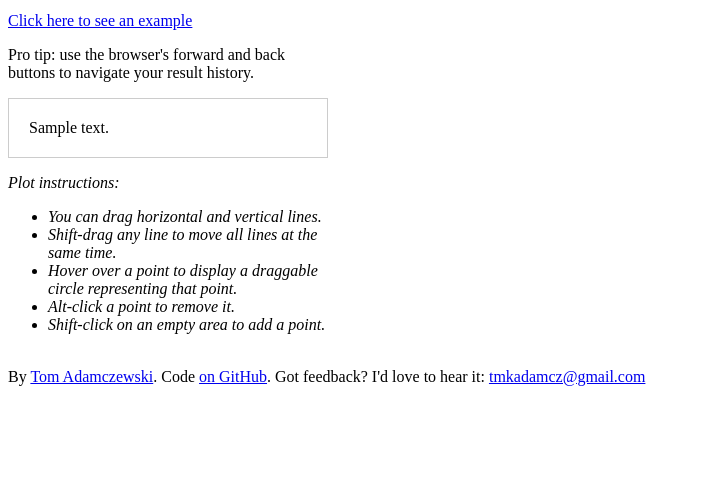
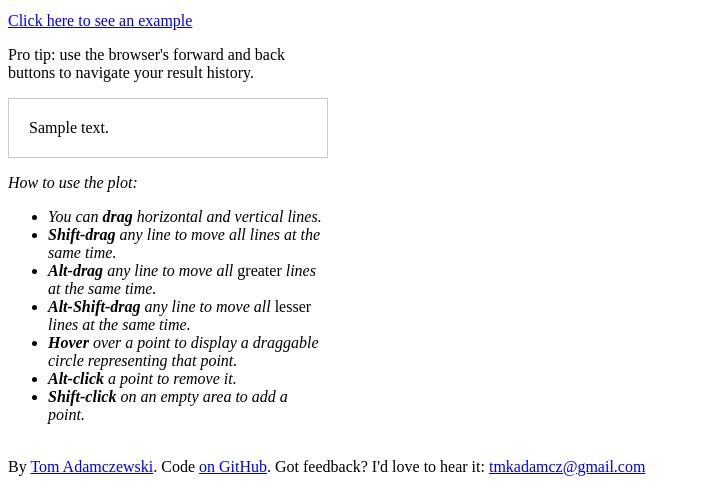
Before and after one commit to tadamcz/make-distribution, a Flask app: template templates/index.html in a window 1280 px wide. Shown: the part 324-808 px from the top of the page, without its empty margins (0-701 px from the left). Before the commit the page ends 710 px from the top, so only its background shows below. Run offline with Flask 2, Linux system fonts and the light colour scheme; the template is opened without the code that fills it: values that come from a table or form of the project are taken from there, most other values are stand-ins (such as "Sample title", 1, 10 or a date in 2020); some libraries are stand-ins or nearby versions.

Commit message:
add ability to drag all lines greater/lesser than the current line

```diff
--- a/static/plot.js
+++ b/static/plot.js
@@ -244,41 +244,59 @@ function moveQuantileLines(i, coord, dragDirection) {
 }
 
 drawQuantileLines()
-
 function dragged_horizontally(event,d) {
-        i = parseInt(d3.select(this).attr('quantile_index'))
+        i_of_dragged = parseInt(d3.select(this).attr('quantile_index'))
         x_drag = xScale.invert(event.x)
 
         quantile_vertical_lines_sorted = quantile_vertical_lines.concat().sort((a, b) => parseFloat(a.attr('x_data')) - parseFloat(b.attr('x_data')))
-        i_sorted = quantile_vertical_lines_sorted.findIndex(element => element.attr('x_data') === d3.select(this).attr('x_data'))
+        i_sorted_of_dragged = quantile_vertical_lines_sorted.findIndex(element => element.attr('x_data') === d3.select(this).attr('x_data'))
 
-        if (i_sorted<quantiles.length-1) {
-            maxdrag = parseFloat(quantile_vertical_lines_sorted[i_sorted + 1].attr('x_data'))
+        sorted_indices = indicesSortedByAttribute(quantile_vertical_lines,'x_data')
+
+        if (i_sorted_of_dragged<quantiles.length-1) {
+            maxdrag = parseFloat(quantile_vertical_lines_sorted[i_sorted_of_dragged + 1].attr('x_data'))
         }
         else {
             maxdrag = Infinity
         }
-        if (i_sorted>0) {
-            mindrag = parseFloat(quantile_vertical_lines_sorted[i_sorted - 1].attr('x_data'))
+        if (i_sorted_of_dragged>0) {
+            mindrag = parseFloat(quantile_vertical_lines_sorted[i_sorted_of_dragged - 1].attr('x_data'))
         }
         else {
             mindrag = -Infinity
         }
-
-        if (event.sourceEvent.shiftKey) {
-            start_x_dragged = parseFloat(quantile_vertical_lines[i].attr('x_data'))
+        start_x_dragged = parseFloat(quantile_vertical_lines[i_of_dragged].attr('x_data'))
+        if (event.sourceEvent.shiftKey && !event.sourceEvent.altKey) {
              for (let j = 0; j < quantiles.length; j++) {
                  current_x = parseFloat(quantile_vertical_lines[j].attr('x_data'))
                  new_x = current_x+(x_drag-start_x_dragged)
-                 console.log(new_x)
                  moveQuantileLines(j, new_x, 'horizontally')
-                document.getElementById('pairs-' + j + '-Q').value = new_x.toPrecision(3)
+                 document.getElementById('pairs-' + j + '-Q').value = new_x.toPrecision(3)
              }
          }
+        else if (!event.sourceEvent.shiftKey && event.sourceEvent.altKey) {
+            indices_to_drag = sorted_indices.slice(sorted_indices.findIndex(element => element === i_of_dragged))
+            for (const j of indices_to_drag) {
+                 current_x = parseFloat(quantile_vertical_lines[j].attr('x_data'))
+                 new_x = current_x+(x_drag-start_x_dragged)
+                 moveQuantileLines(j, new_x, 'horizontally')
+                 document.getElementById('pairs-' + j + '-Q').value = new_x.toPrecision(3)
+            }
+        }
+        else if (event.sourceEvent.shiftKey && event.sourceEvent.altKey) {
+            indices_to_drag = sorted_indices.slice(0, sorted_indices.findIndex(element => element === i_of_dragged)+1)
+            for (const j of indices_to_drag) {
+                 current_x = parseFloat(quantile_vertical_lines[j].attr('x_data'))
+                 new_x = current_x+(x_drag-start_x_dragged)
+                 moveQuantileLines(j, new_x, 'horizontally')
+                 document.getElementById('pairs-' + j + '-Q').value = new_x.toPrecision(3)
+            }
+        }
+
          else {
              if (mindrag<x_drag && x_drag<maxdrag) {
-                 moveQuantileLines(i, x_drag, 'horizontally')
-                 document.getElementById('pairs-' + i + '-Q').value = x_drag.toPrecision(3)
+                 moveQuantileLines(i_of_dragged, x_drag, 'horizontally')
+                 document.getElementById('pairs-' + i_of_dragged + '-Q').value = x_drag.toPrecision(3)
              }
         }
 
@@ -301,27 +319,29 @@ for (line of pdf_quantile_vertical_lines) {
 
 function dragged_vertically(event,d) {
         d3.select(this).style('stroke','black')
-        i = parseInt(d3.select(this).attr('quantile_index'))
+        i_of_dragged = parseInt(d3.select(this).attr('quantile_index'))
         y_drag = cdf_yScale.invert(event.y)
 
         quantile_horizontal_lines_sorted = quantile_horizontal_lines.concat().sort((a, b) => parseFloat(a.attr('y_data')) - parseFloat(b.attr('y_data')))
-        i_sorted = quantile_horizontal_lines_sorted.findIndex(element => element.attr('y_data') === d3.select(this).attr('y_data'))
-        if (i_sorted<quantiles.length-1) {
-            maxdrag = parseFloat(quantile_horizontal_lines_sorted[i_sorted + 1].attr('y_data'))
+        i_sorted_of_dragged = quantile_horizontal_lines_sorted.findIndex(element => element.attr('y_data') === d3.select(this).attr('y_data'))
+
+        sorted_indices = indicesSortedByAttribute(quantile_horizontal_lines,'y_data')
+
+        if (i_sorted_of_dragged<quantiles.length-1) {
+            maxdrag = parseFloat(quantile_horizontal_lines_sorted[i_sorted_of_dragged + 1].attr('y_data'))
         }
         else {
             maxdrag = 1
         }
-        if (i_sorted>0) {
-            mindrag = parseFloat(quantile_horizontal_lines_sorted[i_sorted - 1].attr('y_data'))
+        if (i_sorted_of_dragged>0) {
+            mindrag = parseFloat(quantile_horizontal_lines_sorted[i_sorted_of_dragged - 1].attr('y_data'))
         }
         else {
             mindrag = 0
         }
 
-        if (event.sourceEvent.shiftKey) {
-
-            start_y_dragged = parseFloat(quantile_horizontal_lines[i].attr('y_data'))
+        start_y_dragged = parseFloat(quantile_horizontal_lines[i_of_dragged].attr('y_data'))
+        if (event.sourceEvent.shiftKey && !event.sourceEvent.altKey) {
              for (let j = 0; j < quantiles.length; j++) {
                  current_y = parseFloat(quantile_horizontal_lines[j].attr('y_data'))
                  if (current_y<.5) {
@@ -338,10 +358,47 @@ function dragged_vertically(event,d) {
                  }
              }
         }
+        else if (!event.sourceEvent.shiftKey && event.sourceEvent.altKey) {
+            indices_to_drag = sorted_indices.slice(sorted_indices.findIndex(element => element === i_of_dragged))
+            console.log(indices_to_drag)
+            for (const j of indices_to_drag) {
+                 current_y = parseFloat(quantile_horizontal_lines[j].attr('y_data'))
+                 if (current_y<.5) {
+                     ratio = y_drag/start_y_dragged
+                     new_y = current_y*ratio
+                 }
+                 else {
+                     ratio = (1-y_drag)/(1-start_y_dragged)
+                     new_y = 1- (1-current_y)*ratio
+                 }
+                 if (0<new_y && new_y<1) {
+                     moveQuantileLines(j, new_y, 'vertically')
+                     document.getElementById('pairs-' + j + '-P').value = new_y.toPrecision(3)
+                 }
+            }
+        }
+        else if (event.sourceEvent.shiftKey && event.sourceEvent.altKey) {
+            indices_to_drag = sorted_indices.slice(0, sorted_indices.findIndex(element => element === i_of_dragged)+1)
+            for (const j of indices_to_drag) {
+                 current_y = parseFloat(quantile_horizontal_lines[j].attr('y_data'))
+                 if (current_y<.5) {
+                     ratio = y_drag/start_y_dragged
+                     new_y = current_y*ratio
+                 }
+                 else {
+                     ratio = (1-y_drag)/(1-start_y_dragged)
+                     new_y = 1- (1-current_y)*ratio
+                 }
+                 if (0<new_y && new_y<1) {
+                     moveQuantileLines(j, new_y, 'vertically')
+                     document.getElementById('pairs-' + j + '-P').value = new_y.toPrecision(3)
+                 }
+            }
+        }
         else {
             if (mindrag<y_drag && y_drag<maxdrag) {
-                moveQuantileLines(i, y_drag, 'vertically')
-                document.getElementById('pairs-' + i + '-P').value = y_drag.toPrecision(3)
+                moveQuantileLines(i_of_dragged, y_drag, 'vertically')
+                document.getElementById('pairs-' + i_of_dragged + '-P').value = y_drag.toPrecision(3)
             }
         }
     }
@@ -430,3 +487,13 @@ function removePointByClick(event,d){
         }
     }
 }
+function indicesSortedByAttribute(array,attribute){
+    // make list with indices and values
+    indexedArray = array.map(function(e,i){return {ind: i, val: e}});
+    // sort index/value couples, based on values
+    indexedArray.sort(function(x, y){
+        return parseFloat(x.val.attr(attribute)) > parseFloat(y.val.attr(attribute)) ? 1 : parseFloat(x.val.attr(attribute)) === parseFloat(y.val.attr(attribute)) ? 0 : -1
+    });
+    // return list keeping only indices
+    return indexedArray.map(function(e){return e.ind});
+}
--- a/templates/index.html
+++ b/templates/index.html
@@ -71,13 +71,15 @@
 
 <div>
     {% if plot %}
-        <p><i>Plot instructions:
+        <p><i>How to use the plot:
             <ul>
-            <li> You can drag horizontal and vertical lines.
-            <li> Shift-drag any line to move all lines at the same time.
-            <li> Hover over a point to display a draggable circle representing that point.
-            <li> Alt-click a point to remove it.
-            <li> Shift-click on an empty area to add a point.
+            <li> You can <b>drag</b> horizontal and vertical lines.
+            <li> <b>Shift-drag</b> any line to move all lines at the same time.
+            <li> <b>Alt-drag</b> any line to move all <span style="font-style:normal">greater</span> lines at the same time.
+            <li> <b>Alt-Shift-drag</b> any line to move all <span style="font-style:normal">lesser</span> lines at the same time.
+            <li> <b>Hover</b> over a point to display a draggable circle representing that point.
+            <li> <b>Alt-click</b> a point to remove it.
+            <li> <b>Shift-click</b> on an empty area to add a point.
             </ul>
         </i></p>
     {% endif %}
```
